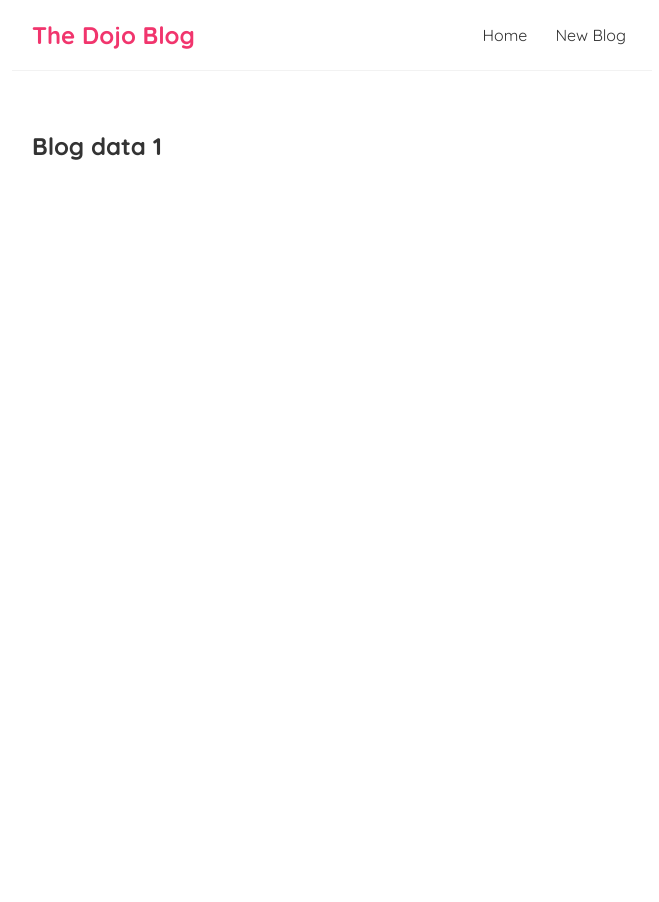
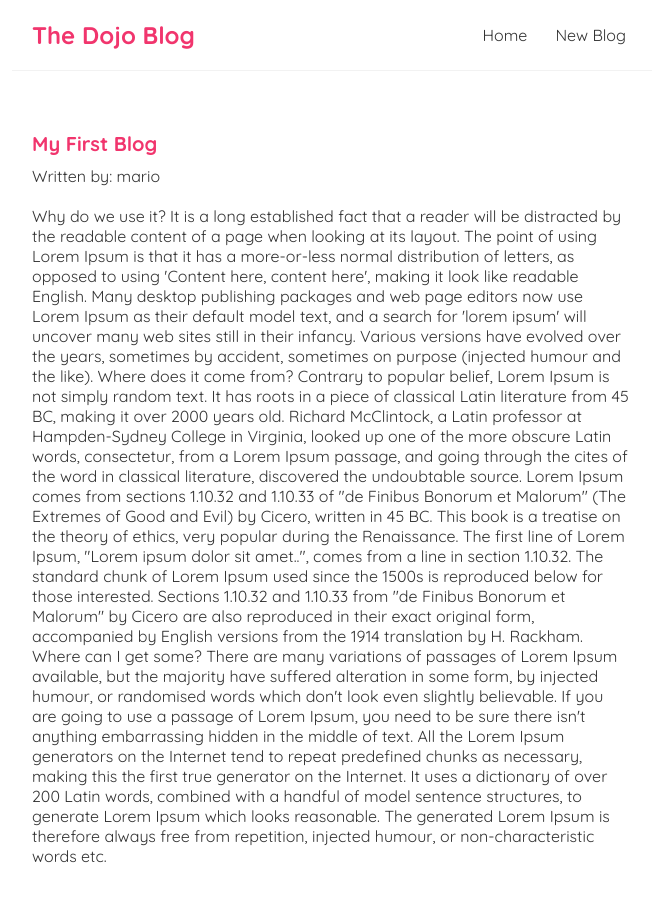
Before and after one commit to Omar-Fahim/dojo-blog, a React (Create React App) app: page /BlogDetails/1 in a window 1280 px wide. Shown: the top 902 px of the page, without its empty margins (308-967 px from the left). Before the commit the page ends 800 px from the top, so only its background shows below. Built offline with nearby package versions, Linux system fonts and the light colour scheme; data requests are answered from the project's data file.

Commit message:
making blog preview in home page clickable

```diff
--- a/src/BlogDetails.js
+++ b/src/BlogDetails.js
@@ -1,10 +1,26 @@
 import {useParams} from 'react-router-dom';
+
+import useFetch from "./useFetch";
 const BlogDetails = () => {
 
     const {id} = useParams();
+
+    const {data:blog,isPending,error} = useFetch("http://localhost:8000/blogs/"+id);
+
     return (
+
         <div className="blog-details">
-            <h2>Blog data {id}</h2>
+           {isPending && <div>Loading ..</div>}
+           {error && <div> {error}</div>}
+           {blog &&
+           <article>
+
+            <h2>{blog.title}</h2>
+            <p>Written by: {blog.author}</p>
+            <div>{blog.body}</div>
+
+
+            </article>}
         </div>
      );
 }
--- a/src/index.css
+++ b/src/index.css
@@ -50,3 +50,13 @@
 .blog-preview a {
  text-decoration:none;
 }
+
+.blog-details h2{
+  font-size:20px;
+  color:#f1356d;
+  margin-bottom:10px;
+}
+
+.blog-details div{
+  margin:20px 0;
+}
```
